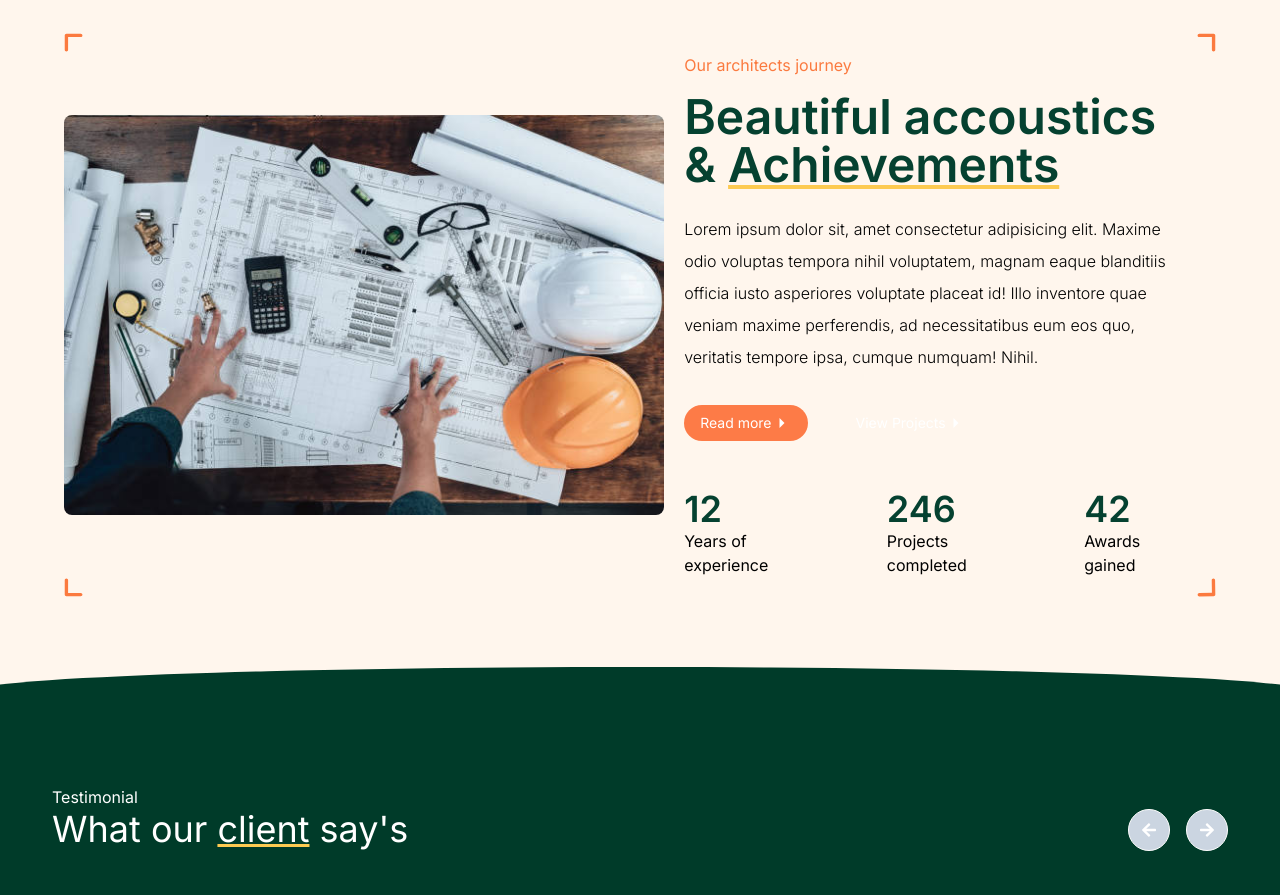
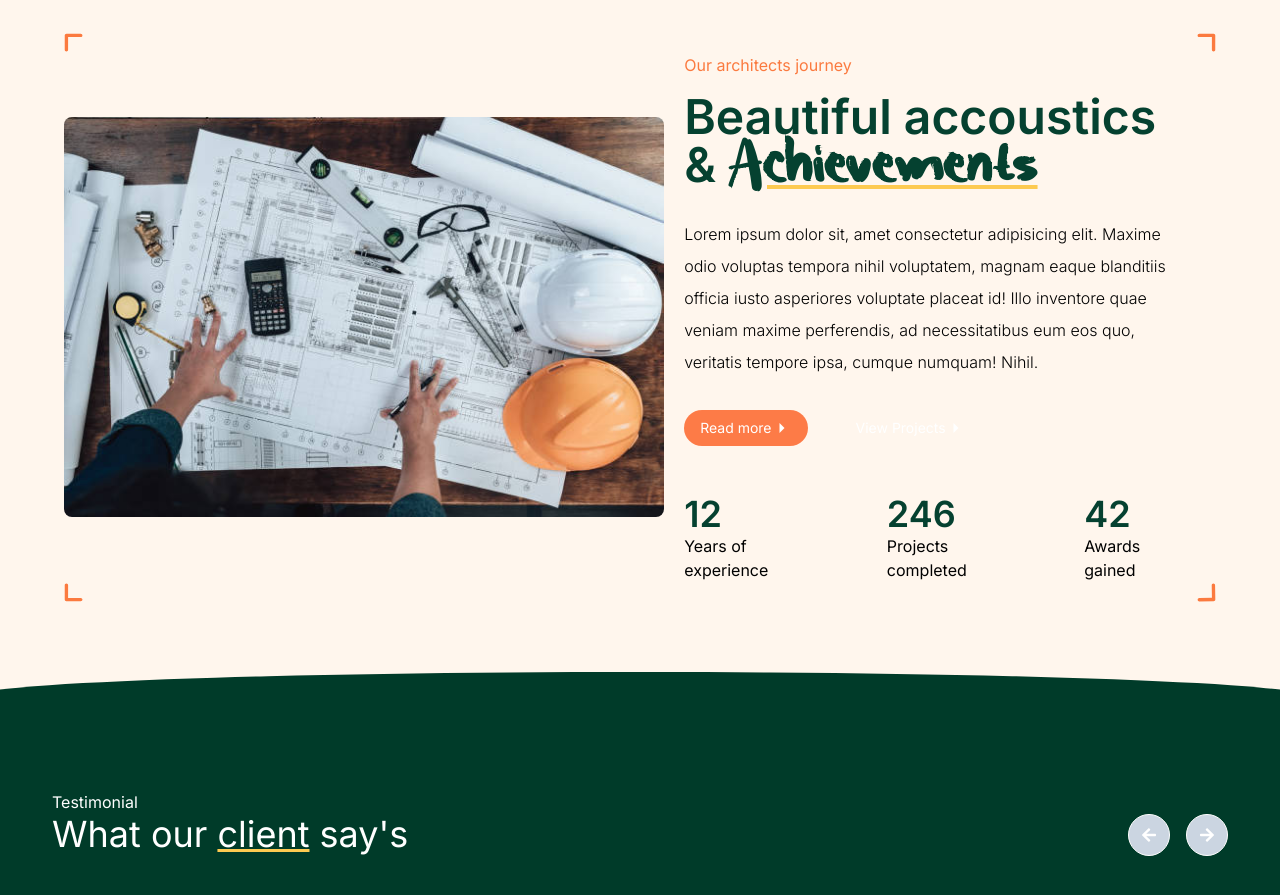
Before and after one commit to zablon-oigo/architect, a React (Vite) app: page / in a window 1280 px wide. Shown: the part 1180-2075 px from the top of the page. Built offline with nearby package versions, Linux system fonts and the light colour scheme.

Commit message:
Changed font to custom font

```diff
--- a/src/components/Work.jsx
+++ b/src/components/Work.jsx
@@ -57,7 +57,7 @@ function Work() {
           <div className="py-20 lg:w-1/2 lg:py-0">
             <p className="text-[#fb7a3f]">Our architects journey</p>
             <h1 className="text-[#054130] lg:text-5xl font-semibold pt-4 pb-6">
-              Beautiful accoustics & <span className="underline decoration-[#fdca51]">Achievements</span>
+              Beautiful accoustics & <span className="underline decoration-[#fdca51] primary-font">Achievements</span>
             </h1>
             <p className="font-light leading-8 ">
               Lorem ipsum dolor sit, amet consectetur adipisicing elit. Maxime odio voluptas tempora nihil voluptatem, magnam eaque blanditiis officia iusto asperiores voluptate placeat id! Illo inventore quae veniam maxime perferendis, ad necessitatibus eum eos quo, veritatis tempore ipsa, cumque numquam! Nihil.
```
